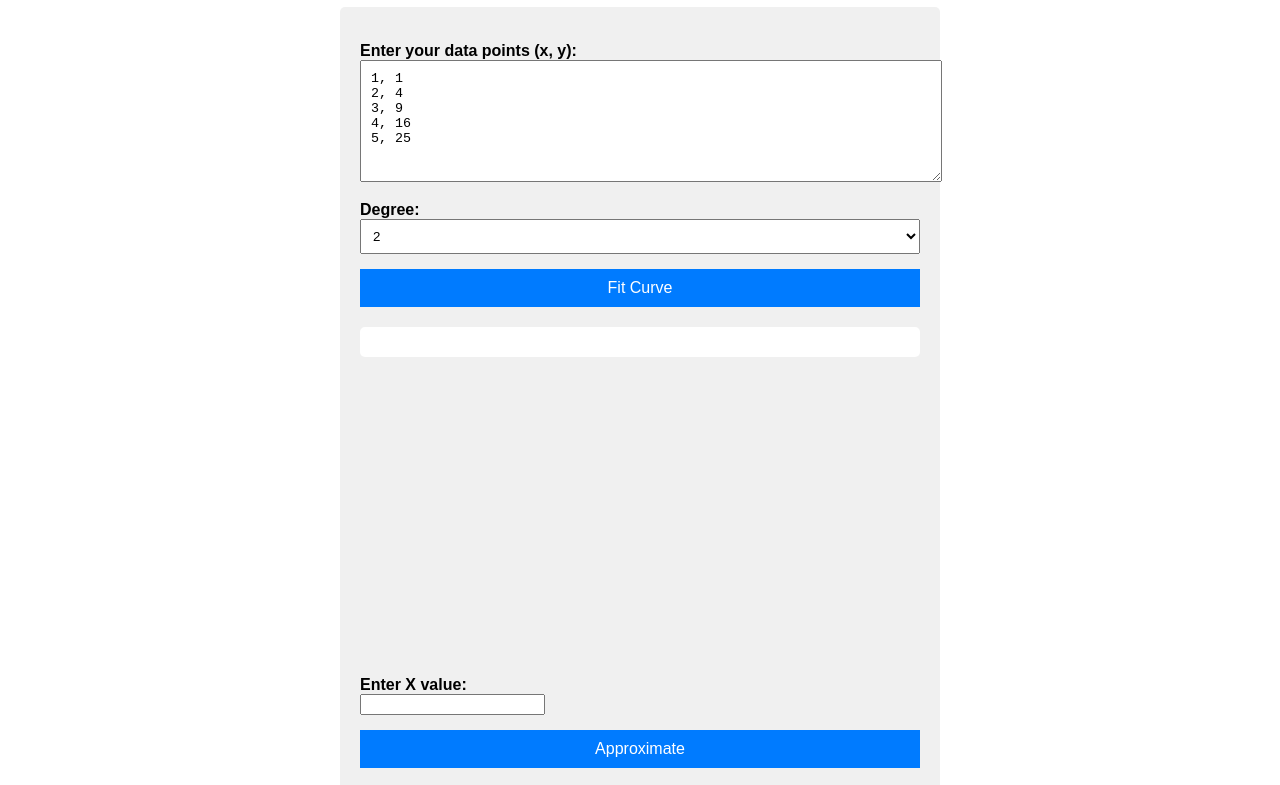
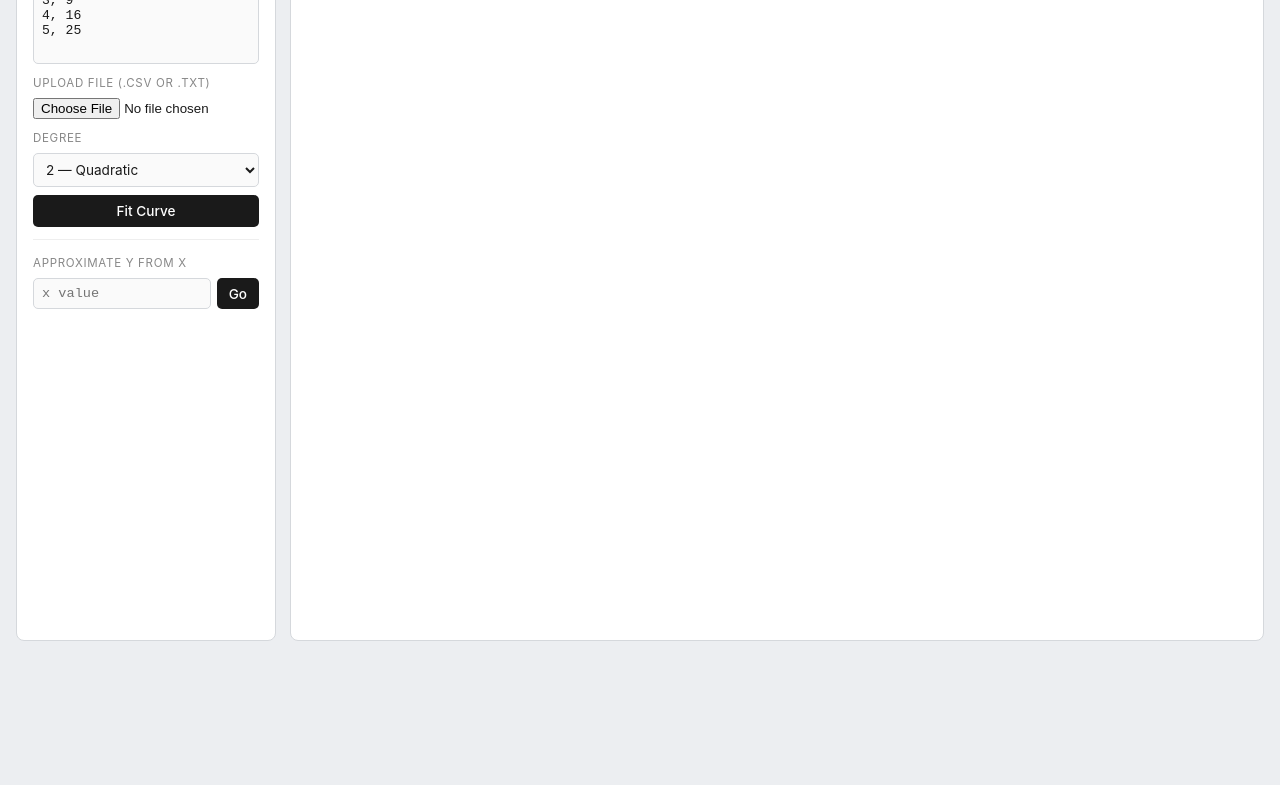
Before and after one commit to ChrisLaw123/curve-fitter-webapp, a plain HTML site: page index.html in a window 1280 px wide. Shown: the part 143-928 px from the top of the page. After the commit the page ends 800 px from the top, so only its background shows below. Drawn offline with nearby package versions, Linux system fonts and the light colour scheme.

Commit message:
Added file upload options, better UI

```diff
--- a/app.js
+++ b/app.js
@@ -38,6 +38,7 @@ function fit() {
     output += '<p>R² = ' + r2.toFixed(4) + '</p>';
 
     document.getElementById('result').innerHTML = output;
+    document.getElementById('result').style.display = 'block';
     drawGraph(data,coeffs);
 }
 
@@ -201,14 +202,14 @@ function formatEquation(coeffs, degree) {
     let first = true;
 
     for(let i = degree; i >= 0; i--){
-        let coef = coeffs[i];
+        let coef = coeffs[i].toFixed(3);
         if(coef > 0){
             if(!first){
                 equation += ' + ';
             }
             first = false;
             if(coef !== 1){
-                equation += coef.toFixed(3);
+                equation += coef;
             }else if((coef == 1) && (i == 0)){
                 equation += '1';
             }
@@ -216,7 +217,7 @@ function formatEquation(coeffs, degree) {
             first = false;
             equation += ' - ';
             if(coef !== -1){
-                equation += Math.abs(coef).toFixed(3);
+                equation += Math.abs(coef);
             }
         }
 
@@ -282,8 +283,20 @@ function approximate(){
 
     if(!coeffs || isNaN(x)){
         document.getElementById("approxResult").innerHTML = "Fit a curve first or enter a valid number"
+        document.getElementById('approxResult').style.display = 'block';
         return;
     }
     let result = evaluatePolynomial(coeffs, x);
     document.getElementById("approxResult").innerHTML = 'y = ' + result.toFixed(4);
+    document.getElementById('approxResult').style.display = 'block';
 }
+
+function loadFile(){
+    let file = document.getElementById('fileInput').files[0];
+    let reader = new FileReader();
+    reader.onload = function(e){
+        document.getElementById('points').value = e.target.result;
+    }
+    reader.readAsText(file);
+
+}
--- a/index.html
+++ b/index.html
@@ -7,36 +7,46 @@
 <body>
     <h1>Polynomial Curve Fitter</h1>
 
-    <div class="container">
-        <label>Enter your data points (x, y):</label>
-        <textarea id="points">1, 1
+    <div class="layout">
+        <div class="panel">
+            <label>Data Points (x, y)</label>
+            <textarea id="points">1, 1
 2, 4
 3, 9
 4, 16
 5, 25</textarea>
+            <label>Upload File (.csv or .txt)</label>
+            <input type="file" id="fileInput" accept=".csv,.txt" onchange="loadFile()">
 
-        <label>Degree:</label>
-        <select id="degree">
-            <option value="1">1</option>
-            <option value="2" selected>2</option>
-            <option value="3">3</option>
-            <option value="4">4</option>
-            <option value="5">5</option>
-        </select>
+            <label>Degree</label>
+            <select id="degree">
+                <option value="1">1 — Linear</option>
+                <option value="2" selected>2 — Quadratic</option>
+                <option value="3">3 — Cubic</option>
+                <option value="4">4 — Quartic</option>
+                <option value="5">5 — Quintic</option>
+            </select>
 
-        <button onclick="fit()">Fit Curve</button>
+            <button onclick="fit()">Fit Curve</button>
 
-        <div id="result"></div>
+            <div id="result"></div>
 
-        <canvas id = "graph"></canvas>
+            <hr>
 
-        <label>Enter X value:</label>
-        <input type = "number" id = "xInput">
-        <button onclick ="approximate()"> Approximate </button>
-        <div id = "approxResult"></div>
+            <label>Approximate Y from X</label>
+            <div class="approx-row">
+                <input type="number" id="xInput" placeholder="x value">
+                <button onclick="approximate()">Go</button>
+            </div>
+            <div id="approxResult"></div>
+        </div>
 
+        <div class="graph-panel">
+            <canvas id="graph"></canvas>
+        </div>
     </div>
-    <script src = "https://cdn.jsdelivr.net/npm/chart.js"></script>
-    <script src = "app.js"></script>
+
+    <script src="https://cdn.jsdelivr.net/npm/chart.js"></script>
+    <script src="app.js"></script>
 </body>
 </html>
--- a/styles.css
+++ b/styles.css
@@ -1,68 +1,182 @@
+* {
+    box-sizing: border-box;
+    margin: 0;
+    padding: 0;
+}
+
 body {
-    font-family: Arial;
-    max-width: 600px;
-    margin: 50px auto;
-    padding: 20px;
+    font-family: -apple-system, BlinkMacSystemFont, 'Segoe UI', sans-serif;
+    background: #eceef1;
+    color: #1a1a1a;
+    height: 100vh;
+    display: flex;
+    flex-direction: column;
+    padding: 16px;
 }
 
 h1 {
     text-align: center;
+    font-size: 1.2rem;
+    font-weight: 600;
+    margin-bottom: 14px;
+    color: #1a1a1a;
 }
 
-.container {
-    background: #f0f0f0;
-    padding: 20px;
-    border-radius: 5px;
+.layout {
+    display: flex;
+    gap: 14px;
+    flex: 1;
+    min-height: 0;
+}
+
+.panel {
+    width: 260px;
+    flex-shrink: 0;
+    background: white;
+    border: 1px solid #d5d8dc;
+    border-radius: 8px;
+    padding: 16px;
+    display: flex;
+    flex-direction: column;
+    gap: 8px;
+}
+
+.graph-panel {
+    flex: 1;
+    background: white;
+    border: 1px solid #d5d8dc;
+    border-radius: 8px;
+    padding: 16px;
+    display: flex;
+    align-items: center;
+    justify-content: center;
+}
+
+canvas {
+    width: 100%;
+    height: 100%;
 }
 
 label {
     display: block;
-    margin-top: 15px;
-    font-weight: bold;
+    font-size: 0.72rem;
+    text-transform: uppercase;
+    letter-spacing: 0.06em;
+    color: #888;
+    margin-top: 4px;
 }
 
 textarea {
     width: 100%;
-    height: 100px;
-    padding: 10px;
+    height: 110px;
+    padding: 8px;
     font-family: monospace;
+    font-size: 0.82rem;
+    border: 1px solid #d5d8dc;
+    border-radius: 5px;
+    background: #fafafa;
+    color: #1a1a1a;
+    resize: none;
+    outline: none;
+}
+
+textarea:focus {
+    border-color: #999;
 }
 
 select {
     width: 100%;
-    padding: 8px;
+    padding: 7px 8px;
+    border: 1px solid #d5d8dc;
+    border-radius: 5px;
+    background: #fafafa;
+    color: #1a1a1a;
+    font-family: -apple-system, BlinkMacSystemFont, 'Segoe UI', sans-serif;
+    font-size: 0.85rem;
+    outline: none;
+    cursor: pointer;
 }
 
 button {
     width: 100%;
-    padding: 10px;
-    margin-top: 15px;
-    background: #007bff;
+    padding: 8px;
+    background: #1a1a1a;
     color: white;
     border: none;
+    border-radius: 5px;
     cursor: pointer;
-    font-size: 16px;
+    font-size: 0.85rem;
+    font-family: -apple-system, BlinkMacSystemFont, 'Segoe UI', sans-serif;
+    font-weight: 500;
+    transition: background 0.15s;
 }
 
 button:hover {
-    background: #0056b3;
+    background: #333;
 }
 
 #result {
-    margin-top: 20px;
-    padding: 15px;
-    background: white;
+    padding: 10px;
+    background: #fafafa;
+    border: 1px solid #d5d8dc;
     border-radius: 5px;
+    font-family: monospace;
+    font-size: 0.8rem;
+    line-height: 1.6;
+    color: #1a1a1a;
+    display: none;
 }
 
-#approxResult{
-    margin-top: 20px;
-    padding: 15px;
-    background: white;
-    border-radius: 5px;
+#result h3 {
+    font-family: -apple-system, BlinkMacSystemFont, 'Segoe UI', sans-serif;
+    font-size: 0.68rem;
+    text-transform: uppercase;
+    letter-spacing: 0.06em;
+    color: #888;
+    margin-bottom: 4px;
+    font-weight: 500;
 }
 
-canvas{
-    margin-top: 20px;
-    width: 100%;
+hr {
+    border: none;
+    border-top: 1px solid #eee;
+    margin: 4px 0;
 }
+
+.approx-row {
+    display: flex;
+    gap: 6px;
+}
+
+.approx-row input {
+    flex: 1;
+    padding: 7px 8px;
+    border: 1px solid #d5d8dc;
+    border-radius: 5px;
+    background: #fafafa;
+    color: #1a1a1a;
+    font-family: monospace;
+    font-size: 0.85rem;
+    outline: none;
+    min-width: 0;
+}
+
+.approx-row input:focus {
+    border-color: #999;
+}
+
+.approx-row button {
+    width: auto;
+    padding: 7px 12px;
+}
+
+#approxResult {
+    padding: 9px 10px;
+    background: #fafafa;
+    border: 1px solid #d5d8dc;
+    border-radius: 5px;
+    font-family: monospace;
+    font-size: 0.85rem;
+    color: #1a1a1a;
+    display: none;
+}
```
